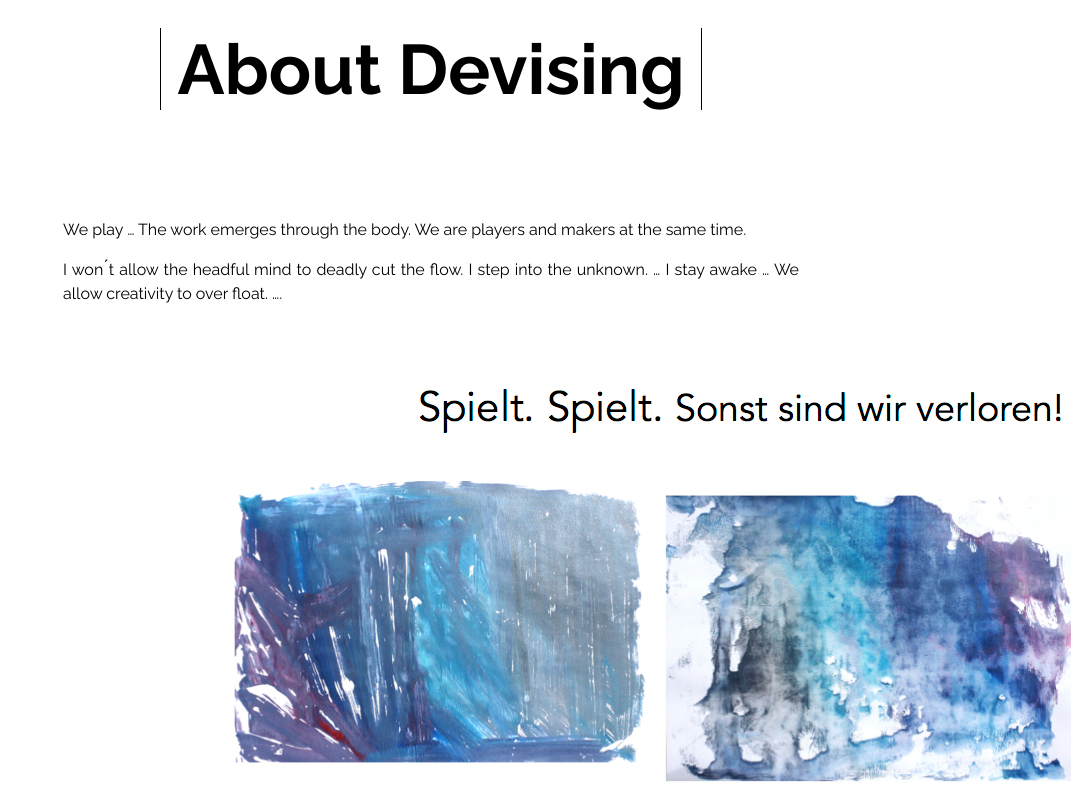
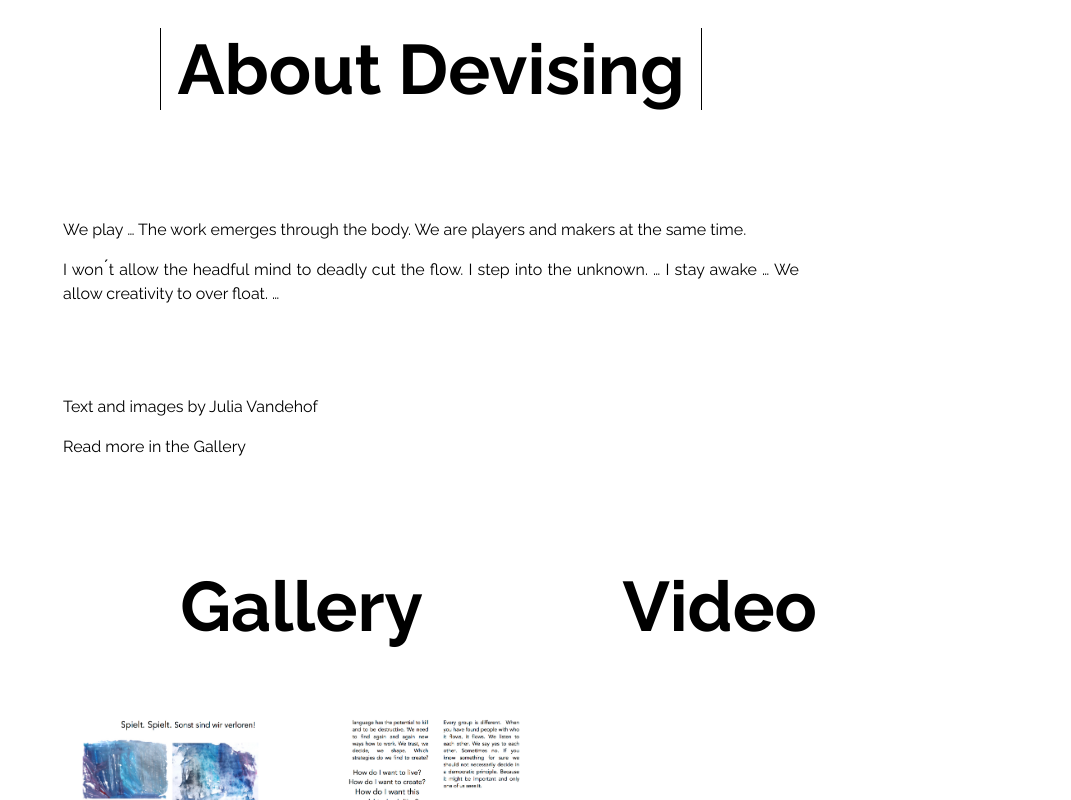
Before and after one commit to matteocarpi/julia, a Jekyll site: the page built from _posts/2019-04-23-devising.md, in a window 1280 px wide and 900 px high, cut to the strip 100-900 px from the top of the window. Shown: the whole strip, without its empty margins (209-1280 px from the left). Built offline with Jekyll 4.4.1, drawn with Linux system fonts in a browser that asks for light colours.

Commit message:
Update from Forestry.io Julia Proeglhoef updated _posts/2019-04-23-devising.md

```diff
--- a/_posts/2019-04-23-devising.md
+++ b/_posts/2019-04-23-devising.md
@@ -5,7 +5,10 @@
 date: 2019-04-16 22:00:00 +0000
 title: About Devising
 sub_title: ''
-credits: 'Text and images by Julia Vandehof '
+credits: |-
+  Text and images by Julia Vandehof
+
+  Read more in the Gallery
 preview_picture: "/uploads/print1.JPG"
 current: false
 main_pictures: []
@@ -15,9 +18,7 @@
 description: |-
   We play ... The work emerges through the body. We are players and makers at the same time.
 
-  I won ́t allow the headful mind to deadly cut the flow. I step into the unknown. ...  I stay awake ... We allow creativity to over float. ....
-
-  ![](/uploads/devising_1.jpg)
+  I won ́t allow the headful mind to deadly cut the flow. I step into the unknown. ...  I stay awake ... We allow creativity to over float. ...
 press: false
 
 ---
```
